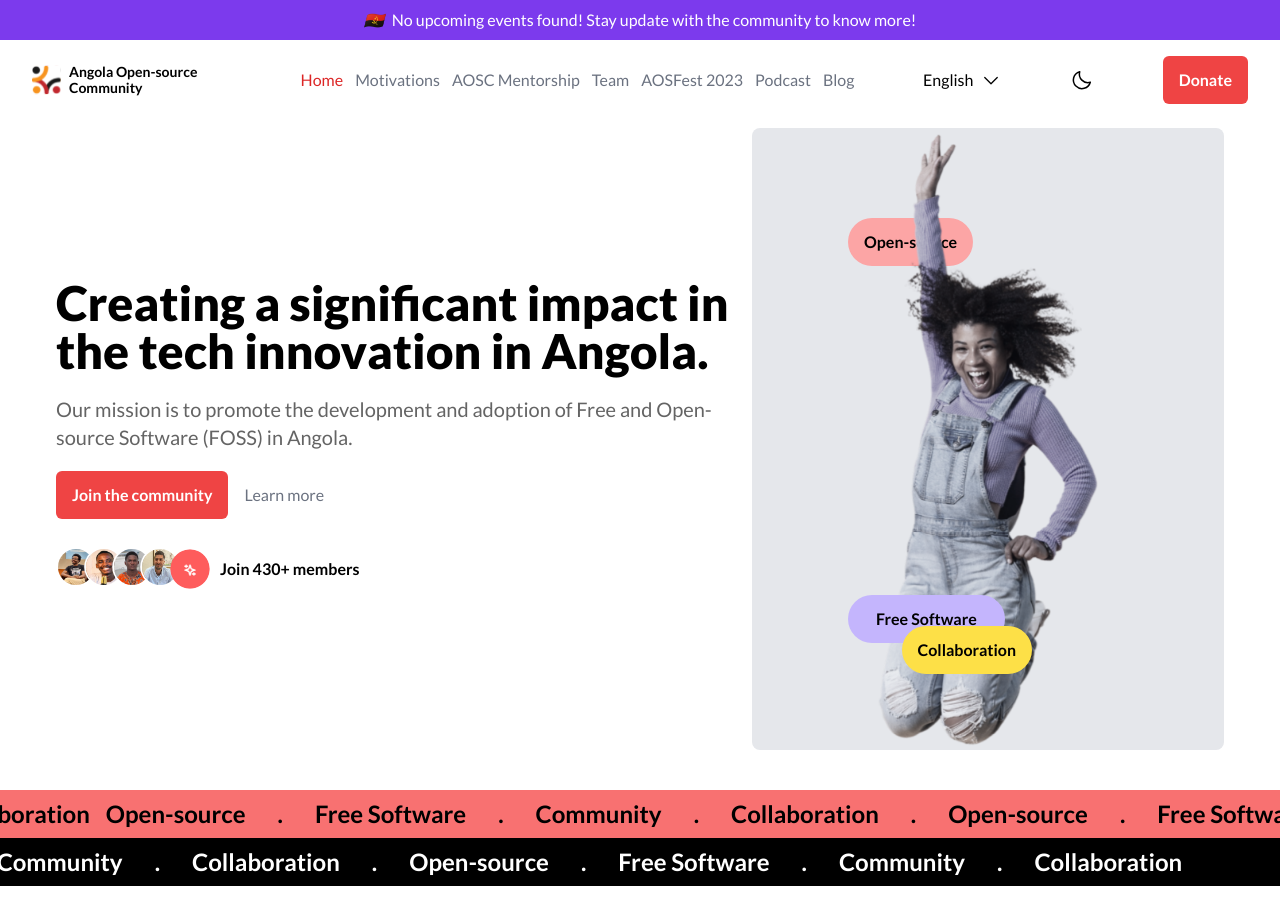
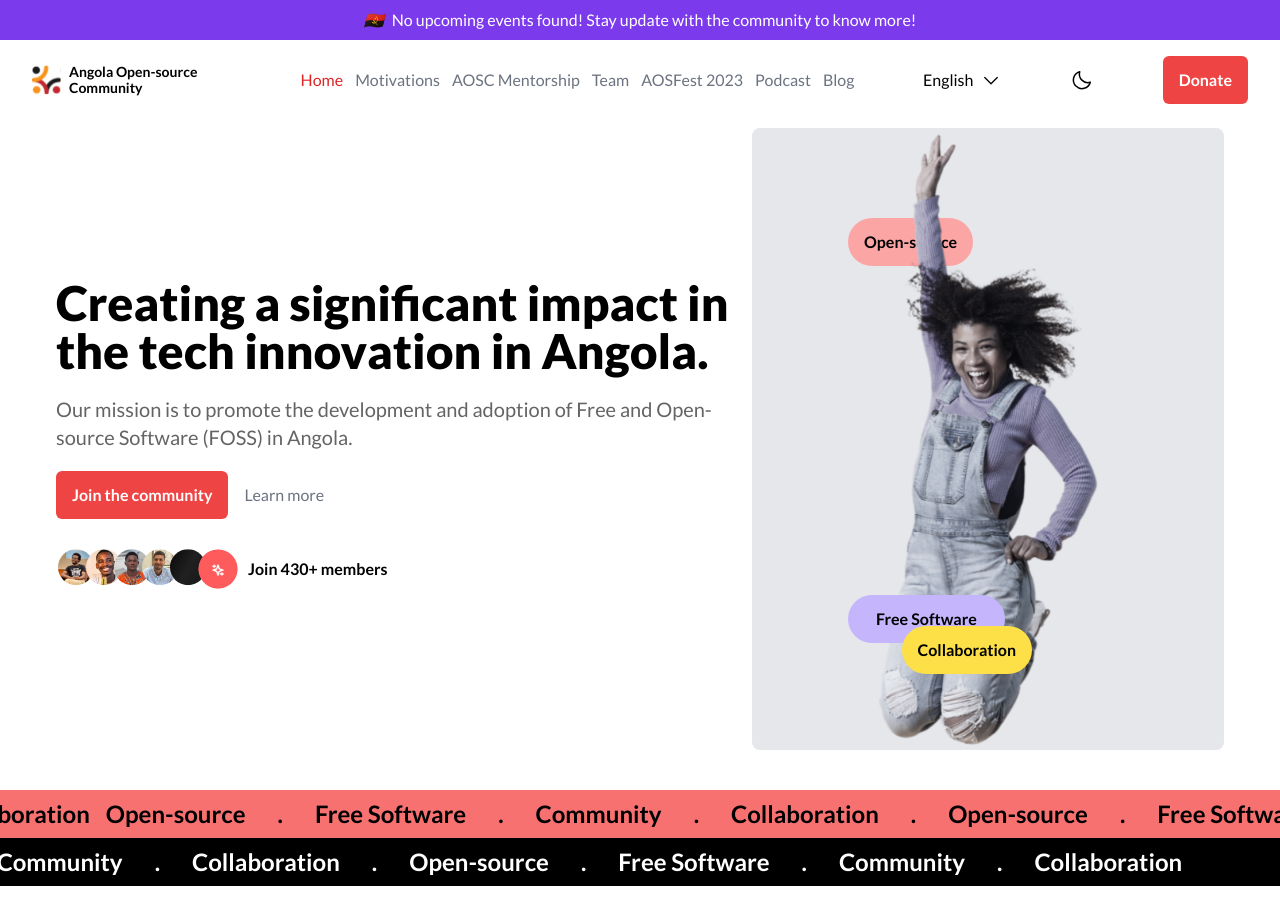
Before and after one commit to angolaosc/angolaosc.org, a Next.js app: page / in a window 1280 px wide. Shown: the top 924 px of the page. Built offline with nearby package versions, Linux system fonts and the light colour scheme.

Commit message:
ajustar a resolucao das imagens dos membros

```diff
--- a/src/app/components/headline/index.tsx
+++ b/src/app/components/headline/index.tsx
@@ -19,18 +19,16 @@ function Headline({ ...rest }) {
           // animate={{ opacity: 1 }}
           // transition={{ duration: 0.5 }}
         >
-         {i18n.t('headline.title')}
+          {i18n.t("headline.title")}
         </motion.h1>
         <p className="dark:text-slate-400 md:text-xl text-sm text-[#646464] leading-[150%] font-medium text-center max-w-3xl xl:text-start">
-        {i18n.t('headline.description')}
+          {i18n.t("headline.description")}
         </p>
         <div className="flex items-center gap-4 flex-col min-[420px]:flex-row">
           <ButtonLink
             className="dark:bg-btn dark:text-btc"
-            href={
-              "https://linktr.ee/angolaosc"
-            }
-            text={i18n.t('headline.button')}
+            href={"https://linktr.ee/angolaosc"}
+            text={i18n.t("headline.button")}
             target="_blank"
           />
           <LinkScroll
@@ -40,49 +38,56 @@ function Headline({ ...rest }) {
             delay={0.8}
             className=" dark:text-slate-400 cursor-pointer hover:no-underline text-gray-500 hover:text-red-600"
           >
-           {i18n.t('headline.link')}
+            {i18n.t("headline.link")}
           </LinkScroll>
         </div>
         <div className="flex items-center gap-2 flex-col-reverse xl:flex-row">
           <div className="flex -space-x-3 overflow-hidden p-2 px-0">
-            <Image
-              className="inline-block h-10 w-10 rounded-full ring-2 ring-white cursor-pointer scale-90 hover:scale-105 transition-all ease-in-out"
+            <div className="ring-2 ring-transparent cursor-pointer scale-90 hover:scale-105 transition-all ease-in-out">
+              <img
+                className="rounded-full h-10 w-10 object-cover"
                 src="/antonio.jpg"
                 alt="avatar"
-              width={32}
-              height={32}
               />
-            <Image
-              className="inline-block h-10 w-10 rounded-full ring-2 ring-white cursor-pointer scale-90 hover:scale-105 transition-all ease-in-out"
+            </div>
+            <div className="ring-2 ring-transparent cursor-pointer scale-90 hover:scale-105 transition-all ease-in-out">
+              <img
+                className="rounded-full h-10 w-10 object-cover"
                 src="/lazaro.jpg"
                 alt="avatar"
-              width={32}
-              height={32}
               />
-            <Image
-              className="inline-block h-10 w-10 rounded-full ring-2 ring-white cursor-pointer scale-90 hover:scale-105 transition-all ease-in-out"
+            </div>
+            <div className="ring-2 ring-transparent cursor-pointer scale-90 hover:scale-105 transition-all ease-in-out">
+              <img
+                className="rounded-full h-10 w-10 object-cover"
                 src="/danguya.jpeg"
                 alt="avatar"
-              width={32}
-              height={32}
               />
-            <Image
-              className="inline-block h-10 w-10 rounded-full ring-2 ring-white cursor-pointer scale-90 hover:scale-105 transition-all ease-in-out"
+            </div>
+            <div className="ring-2 ring-transparent cursor-pointer scale-90 hover:scale-105 transition-all ease-in-out">
+              <img
+                className="rounded-full h-10 w-10 object-cover"
                 src="/claudio.jpeg"
                 alt="avatar"
-              width={32}
-              height={32}
               />
-            <Image
+            </div>
+            <div className="ring-2 ring-transparent cursor-pointer scale-90 hover:scale-105 transition-all ease-in-out">
+              <img
+                className="rounded-full h-10 w-10 object-cover"
+                src="/euotiniel.png"
+                alt="avatar"
+              />
+            </div>
+            <div className="">
+              <img
                 className="inline-block h-11 w-11 rounded-full cursor-pointer scale-90 hover:scale-105 transition-all ease-in-out"
                 src="/sparkles.png"
                 alt="avatar"
-              width={32}
-              height={32}
               />
             </div>
+          </div>
           <span className="dark:text-slate-400 text-base font-semibold">
-          {i18n.t('headline.info')}
+            {i18n.t("headline.info")}
           </span>
         </div>
       </div>
@@ -109,7 +114,7 @@ function Headline({ ...rest }) {
             bottom: 50,
           }}
         >
-         {i18n.t('headline.bloom_1')}
+          {i18n.t("headline.bloom_1")}
         </motion.span>
         <motion.span
           className="bg-yellow-300 absolute top-[80%] right-48 text-black font-bold text-base rounded-full px-4 py-3 cursor-pointer z-30"
@@ -121,7 +126,7 @@ function Headline({ ...rest }) {
             bottom: 50,
           }}
         >
-          {i18n.t('headline.bloom_2')}
+          {i18n.t("headline.bloom_2")}
         </motion.span>
         <Image
           src={"/hero.png"}
```
Also changed, not shown: public/euotiniel.png (added). Lines whose indentation alone changed are shown as unchanged.
